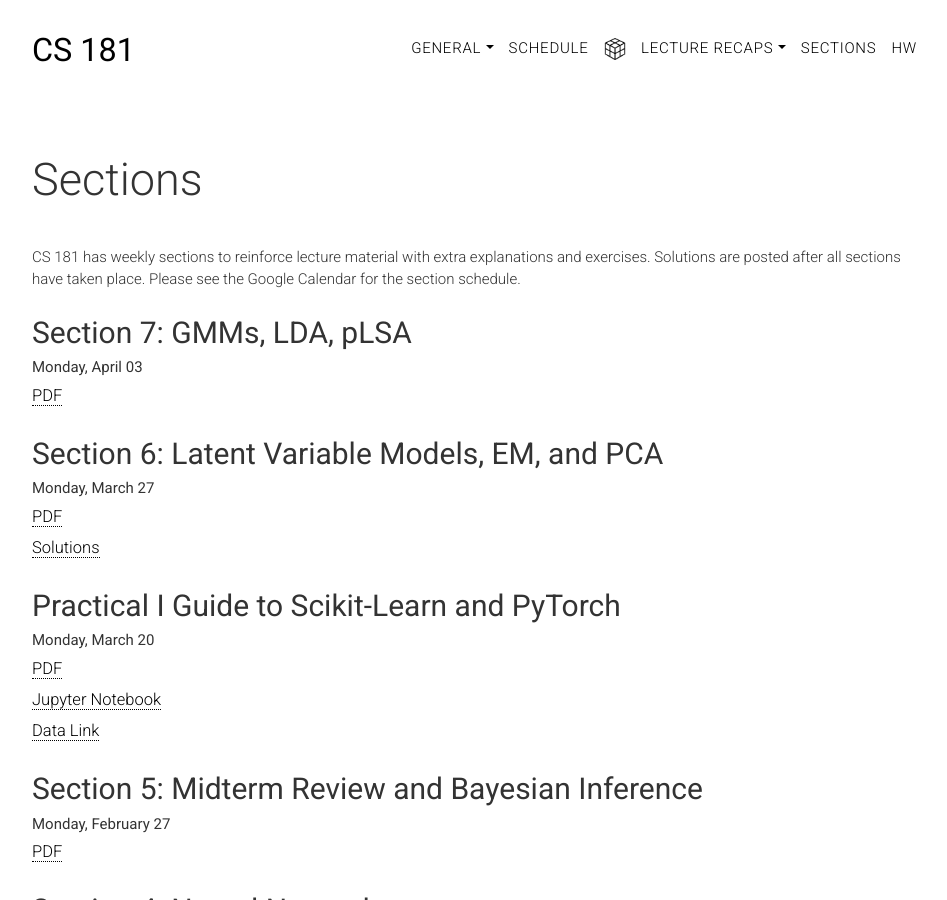
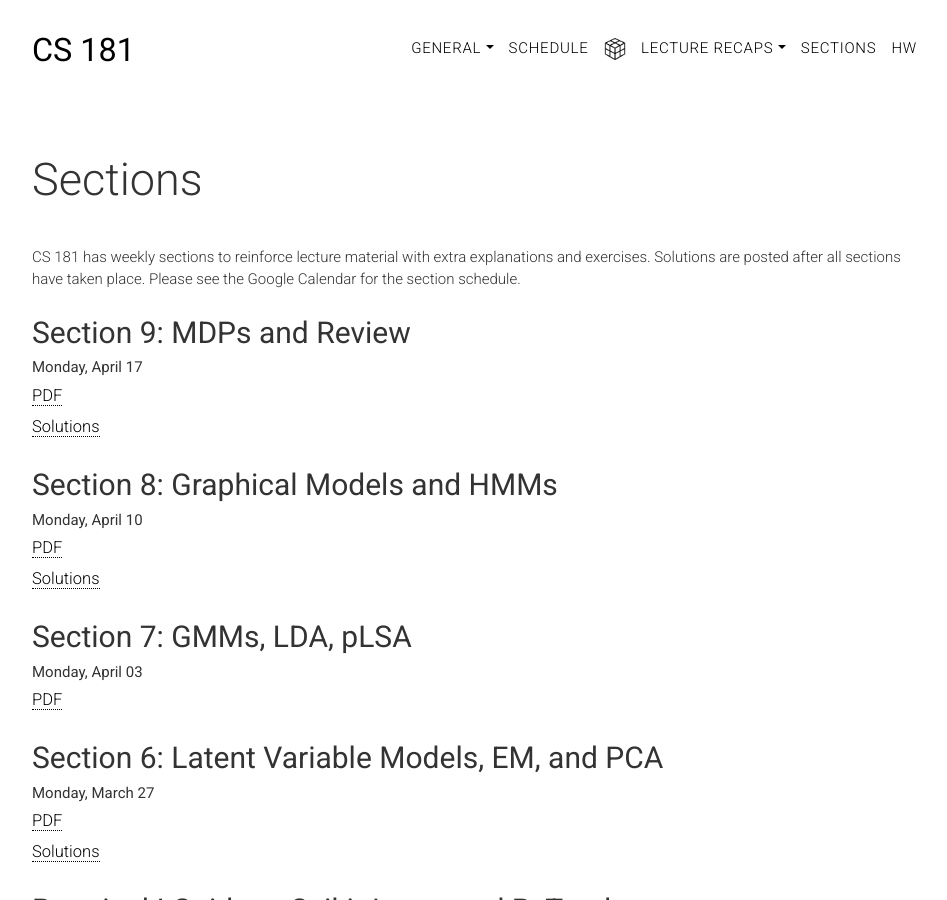
Before and after one commit to harvard-ml-courses/cs181-web, a Jekyll site: the page built from sections.html, in a window 1280 px wide and 900 px high. Shown: the whole window, without its empty margins (158-1105 px from the left). Built offline with Jekyll 4.4.1, drawn with Linux system fonts in a browser that asks for light colours.

Commit message:
Update sections.html

```diff
--- a/sections.html
+++ b/sections.html
@@ -23,6 +23,20 @@ weight: 0
                 <li> Anna (Beyond 181): Friday 1-2pm @ SEC 1.316 Seminar Room</li>
             </ul>-->
         </p>
+
+        <h2 class="title" id="sec7">Section 9: MDPs and Review</h2>
+        <p class="head-subtitle">Monday, April 17</p>
+        <ul class="lists">
+            <li><a href="sections/section9/section9.pdf" target="_blank">PDF</a></li>
+            <li><a href="sections/section9/section9_soln.pdf.pdf" target="_blank">Solutions</a></li>
+        </ul>
+
+        <h2 class="title" id="sec7">Section 8: Graphical Models and HMMs</h2>
+        <p class="head-subtitle">Monday, April 10</p>
+        <ul class="lists">
+            <li><a href="sections/section8/sec8.pdf" target="_blank">PDF</a></li>
+            <li><a href="sections/section8/sec8-solutions.pdf" target="_blank">Solutions</a></li>
+        </ul>
 
         <h2 class="title" id="sec7">Section 7: GMMs, LDA, pLSA</h2>
         <p class="head-subtitle">Monday, April 03</p>
```
